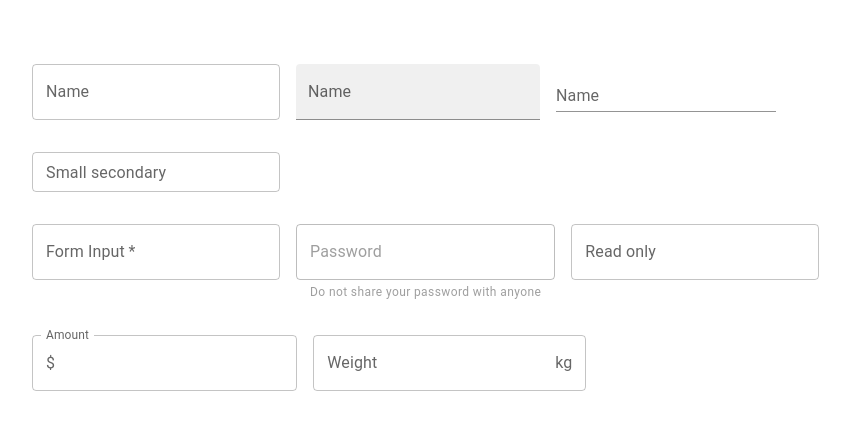
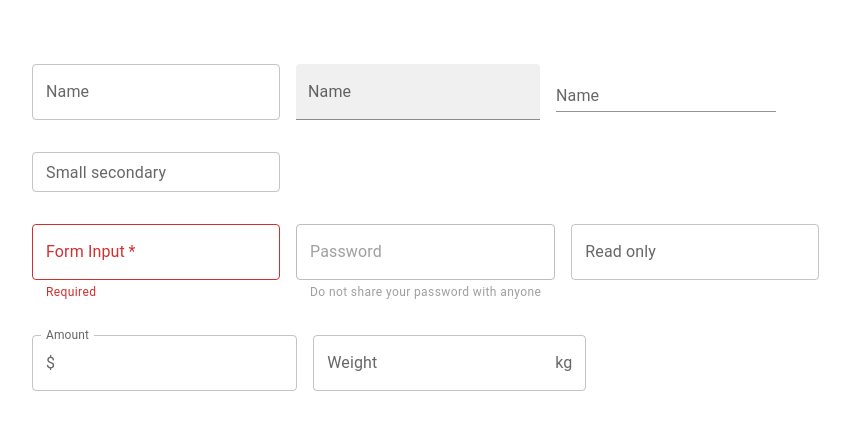
Before and after one commit to Dulatto/react-mui, a React (Create React App) app: page / in a window 1280 px wide. Shown: the top 430 px of the page, without its empty margins (32-882 px from the left). Built offline with nearby package versions, Linux system fonts and the light colour scheme.

Commit message:
mui input props

```diff
--- a/src/components/MuiTextField.tsx
+++ b/src/components/MuiTextField.tsx
@@ -1,6 +1,8 @@
 import {Stack, TextField, InputAdornment} from '@mui/material';
+import {useState} from 'react';
 
 export const MuiTextField = () => {
+    const [value, setValue] = useState('')
   return (
     <Stack spacing={4} >
         <Stack spacing={2} direction='row'>
@@ -12,7 +14,13 @@
         <TextField label='Small secondary' size='small' color='secondary'/>
         </Stack>
         <Stack spacing={2} direction='row'>
-        <TextField label='Form Input' required/>
+        <TextField
+           label='Form Input'
+           value={value}
+           onChange={e=> setValue(e.target.value)}
+           required
+           error={!value}
+           helperText={!value ? "Required" : 'Do not share your password with anyone'}/>
         <TextField label='Password' type='password' helperText='Do not share your password with anyone' disabled/>
         <TextField label='Read only' InputProps={{ readOnly: true }}/>
         </Stack>
```
